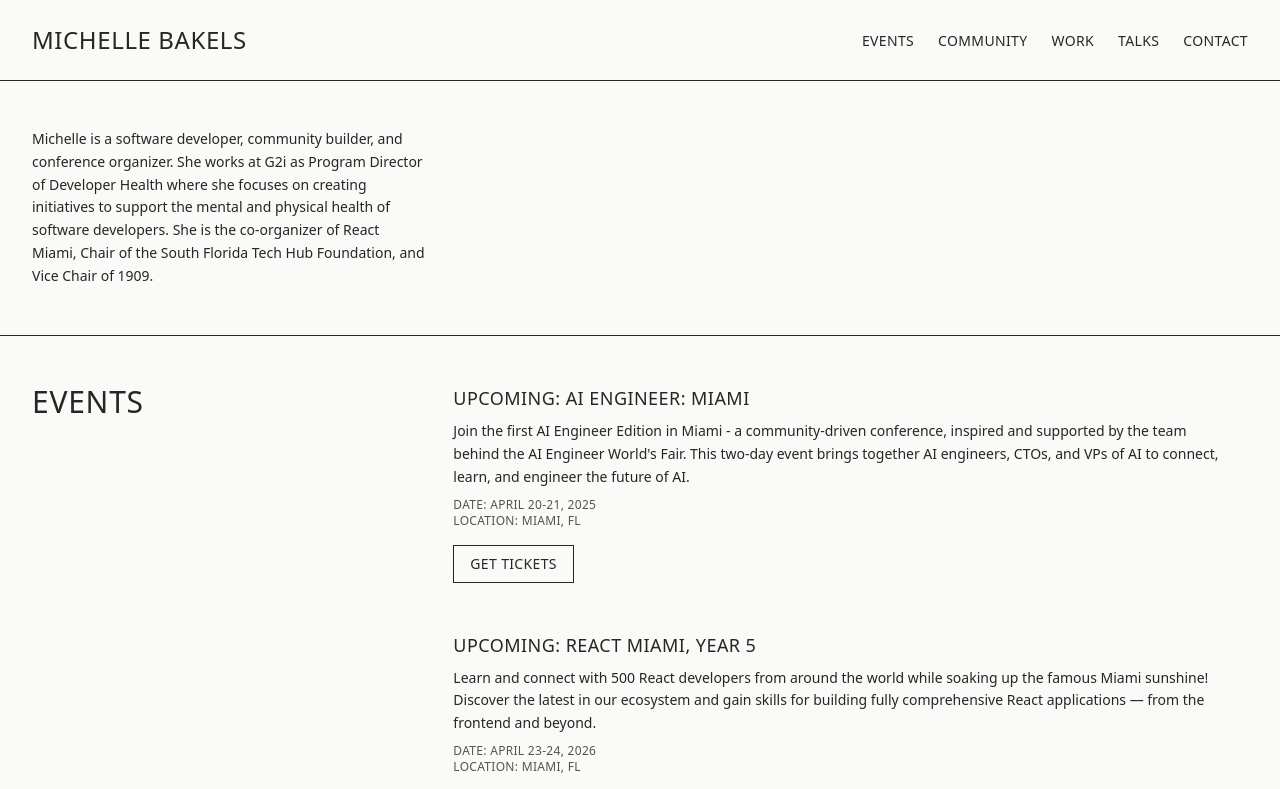
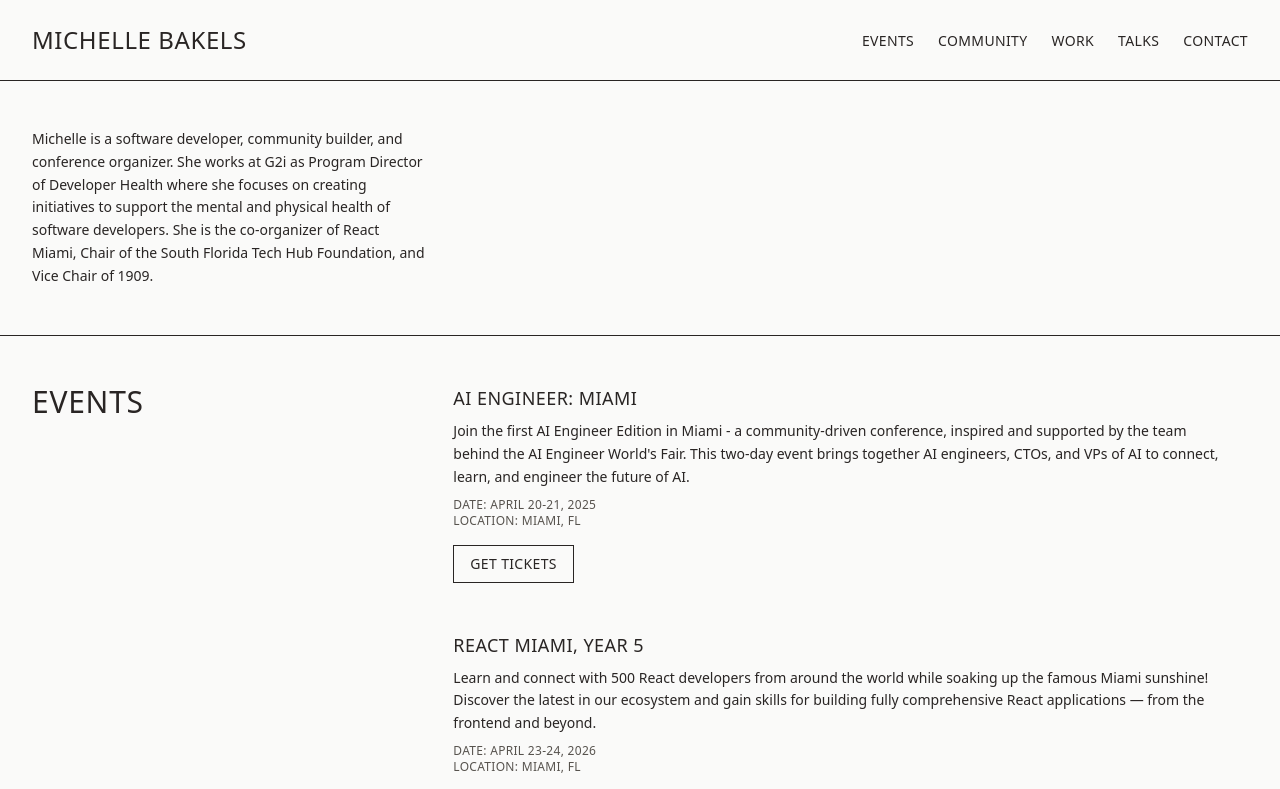
Before and after one commit to michellebakels/2024-personal-website, a Next.js app: page / in a window 1280 px wide. Shown: the top 789 px of the page. Built offline with nearby package versions, Linux system fonts and the light colour scheme.

Commit message:
remove upcoming marker

```diff
--- a/app/components/data.ts
+++ b/app/components/data.ts
@@ -10,7 +10,7 @@ export const navItems = [
 
 export const events = [
   {
-    title: "Upcoming: AI Engineer: Miami",
+    title: "AI Engineer: Miami",
     description: "Join the first AI Engineer Edition in Miami - a community-driven conference, inspired and supported by the team behind the AI Engineer World's Fair. This two-day event brings together AI engineers, CTOs, and VPs of AI to connect, learn, and engineer the future of AI.",
     date: "April 20-21, 2025",
     location: "Miami, Fl",
@@ -18,7 +18,7 @@ export const events = [
     buttonText: "Get Tickets",
   },
   {
-    title: "Upcoming: React Miami, Year 5",
+    title: "React Miami, Year 5",
     description: "Learn and connect with 500 React developers from around the world while soaking up the famous Miami sunshine! Discover the latest in our ecosystem and gain skills for building fully comprehensive React applications — from the frontend and beyond.",
     date: "April 23-24, 2026",
     location: "Miami, Fl",
```
